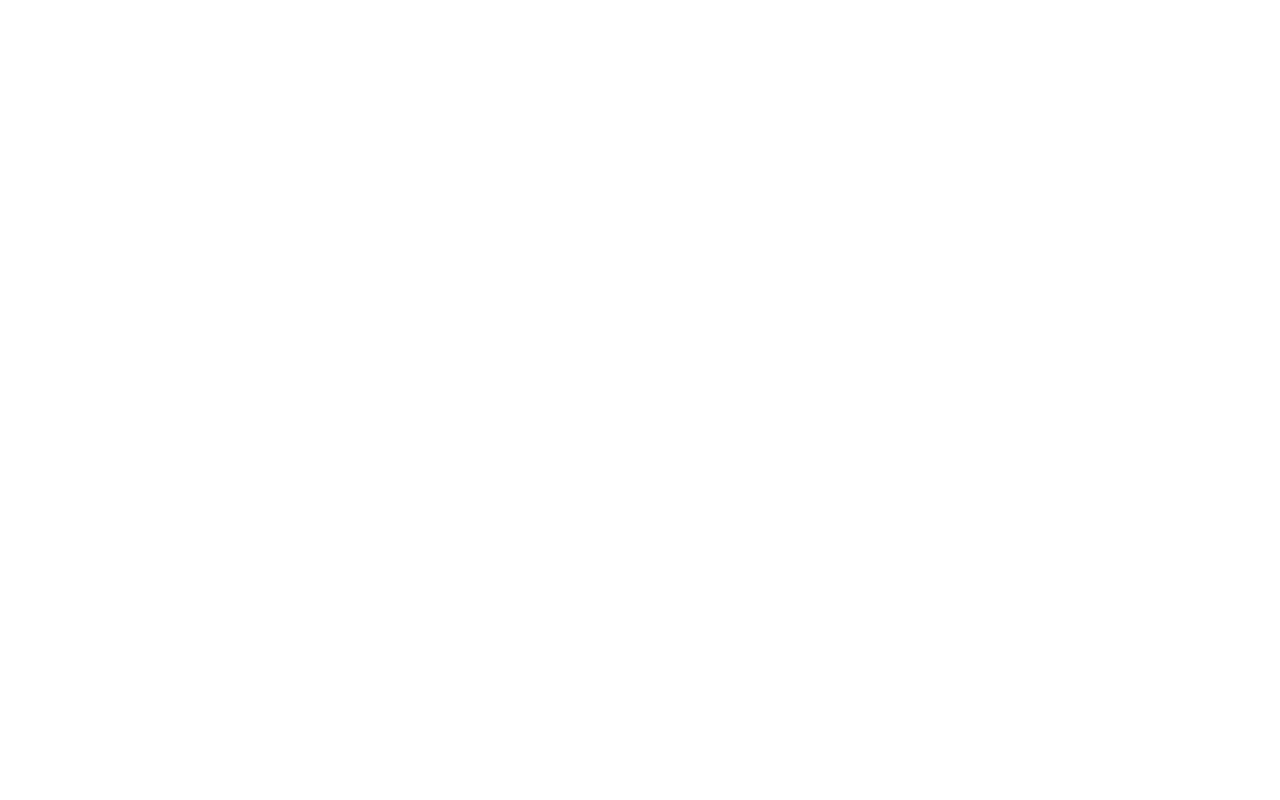
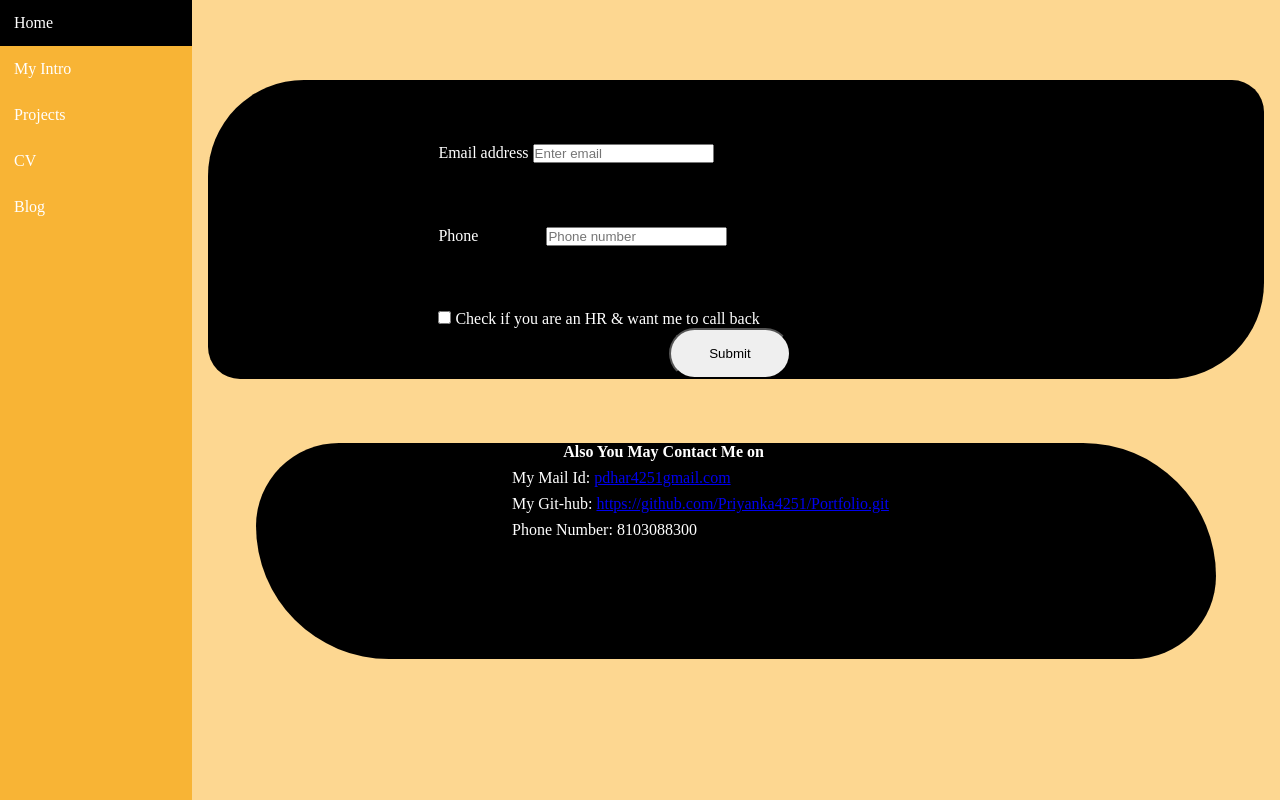
Before and after one commit to Priyanka4251/portfolio, a plain HTML site: page contact.html in a window 1280 px wide. Drawn offline with Linux system fonts and the light colour scheme; a web font is replaced by a local one.

Commit message:
initial commit mid

```diff
--- a/contact.html
+++ b/contact.html
@@ -0,0 +1,59 @@
+<!DOCTYPE html>
+<html lang="en">
+
+<head>
+    <meta charset="UTF-8">
+    <meta http-equiv="X-UA-Compatible" content="IE=edge">
+    <meta name="viewport" content="width=device-width, initial-scale=1.0">
+    <title>Portfolio</title>
+    <link rel="stylesheet" href="style.css">
+</head>
+
+<body>
+    <div class="container">
+        <div class="sidebar">
+            <nav>
+                <ul>
+                    <li> <a href="/index.html">Home</a> </li>
+                    <li> <a href="/intro.html">My Intro </a> </li>
+                    <li> <a href="/Prpojects.html"> Projects </a></li>
+                    <li> <a href="/cv.pdf"> CV </a></li>
+                    <li> <a href=""></a> Blog</li>
+                </ul>
+            </nav>
+
+        </div>
+        <div class="main2">
+            <div class="contactform">
+                <form>
+                    <div class="form-group">
+                      <label for="exampleInputEmail1">Email address</label>
+                      <input type="email" class="form-control" id="exampleInputEmail1" aria-describedby="emailHelp" placeholder="Enter email">
+                      <small id="emailHelp" class="form-text text-muted"></small>
+                    </div>
+                    <div class="form-group">
+                      <label for="Phonenumber">Phone</label>
+                      <input type="Phone" class="form-control" id="HRPhone" placeholder="Phone number ">
+                    </div>
+                    <div class="form-group form-check">
+                      <input type="checkbox" class="form-check-input" id="exampleCheck1">
+                      <label class="form-check-label" for="exampleCheck1">Check if you are an HR & want me to call back</label>
+                    </div>
+                    <button type="submit" class="btn btn-primary">Submit</button>
+                  </form>
+
+        </div>
+        <div class="container2">
+        <div class="owncontact">
+        <p2>Also You May Contact Me on </p2>
+        <div class="links">
+       <div class="link1"> <div class="myemail">My Mail Id: <a href="pdhar4251gmail.com">pdhar4251gmail.com</a> </div></div>
+        <div class="mygitid">My Git-hub: <a href="https://github.com/Priyanka4251/Portfolio.git">https://github.com/Priyanka4251/Portfolio.git</a> </div>
+        <div class="phone">Phone Number: 8103088300</div></div>
+        </div>
+        </div>
+
+
+</body>
+
+</html>
--- /dev/null
+++ b/introstyle.css
@@ -0,0 +1,78 @@
+*{
+    margin: 0;
+    padding: 0;
+}
+
+.container3{
+    display: flex;
+    height: 100vh;
+}
+.main4{
+    background-color:rgb(241, 185, 79) ;
+    font-size: 20px;
+    width: 65vw;
+    height: 45vh;
+    border-radius: 8vh 8vw;
+    color: white;
+    margin: 10vh 10vw;
+    animation-name: intro-anim;
+    animation-duration: 3s;
+    animation-iteration-count:1;
+    animation-direction: normal;
+}
+
+@keyframes intro-anim{
+    0%{
+       transform: scale(3, 0.33);
+    }
+    100%{
+       transform: scale(1, 1);
+    }
+}
+p{
+    padding: 2vh 8vw;
+}
+.name{
+    font-weight: bold;
+    padding: 2vh 12vw;
+}
+.sidebar nav li a{
+    text-decoration: none;
+    color: white;
+}
+li{
+    list-style: none;
+    padding: 4vh 0;
+}
+ul{
+    padding: 0 4vw;
+}
+.devinfo a{
+    text-decoration: none;
+    color: orange;
+}
+/* .buttons button a:hover{
+    color: white;
+} */
+li:hover{
+    background-color: black;
+    color: white;
+}
+nav{
+    background-color: rgb(248, 180, 53);
+    color: white;
+    width: 15vw;
+    height: 100vh;
+    animation-name: slide2;
+    animation-duration: 3s;
+    animation-iteration-count:1;
+    animation-direction: normal;
+}
+@keyframes slide2 {
+    0%{
+        height: 0 ;
+    }
+    100%{
+        height:100vh ;
+    }
+}
--- a/style.css
+++ b/style.css
@@ -10,20 +10,127 @@
     display: flex;
     height: 100vh;
 }
-
+.main3{
+    display: flex;
+    justify-content: center;
+}
 nav{
-    background-color: orange;
+    background-color: rgb(248, 180, 53);
     color: white;
     width: 15vw;
-    height: 100vh;
+    height: 100vh;animation-name: slide2;
+    animation-duration: 3s;
+    animation-iteration-count:1;
+    animation-direction: normal;
 }
+@keyframes slide2 {
+    0%{
+        height: 0 ;
+    }
+    100%{
+        height:100vh ;
+    }
+}
+
 .main{
     background-image:url(/background.jpg) ;
     font-size: 20px;
     width: 85vw;
 }
+.main2{
+    /* background-image: url(/CONTACT.JPG); */
+    background-color: rgb(253, 215, 145);
+    width: 85vw;
+    height: 100vh;
+    /* display: flex;
+    justify-content: center;
+    align-items: center; */
+}
+.container2{
+    margin: 48vh 0vw;
+}
+.mygitid{
+    padding: 0vh 20vw;
+}
+.myemail{
+    padding: 1vh 20vw;
+}
+.phone{
+    padding: 1vh 20vw;
+}
+.form-group{
+    padding: 8vh 18vw;
+    margin: -8vh 0;
+
+}
+/* input#Phone.form-control{
+    margin:0rem 2rem ;
+} */
+button.btn.btn-primary{
+    margin: 0 36vw;
+    padding: 2vh 3vw;
+    border-radius: 2rem;
+}
+button.btn.btn-primary:hover{
+    background-color: black;
+    color: white;
+}
+input#HRPhone.form-control{
+    margin: 0 5vw;
+}
+form{
+    background-color: black;
+    color: white;
+    border-radius: 6rem 2rem;
+    width: ;
+    margin: 9rem 1rem;
+    animation-name: slide1;
+    animation-duration: 3s;
+    animation-iteration-count:1;
+    animation-direction: normal;
+}
+@keyframes slide1{
+    0%{
+        transform: scale(3, 0.33);
+     }
+     100%{
+        transform: scale(1, 1);
+     }
+}
+
+.owncontact{
+    background-color: black;
+    color: white;
+    width: 75vw;
+    height: 27vh;
+    border-radius: 40vh 40vw;
+    margin: -40vh 5vw;
+    animation-name: slide;
+    animation-duration: 3s;
+    animation-iteration-count:1;
+    animation-direction: normal;
+}
+@keyframes slide {
+    0%{
+        width:0 ;
+    }
+    100%{
+        width: 75vw;
+    }
+}
+p2{
+   padding: 0 24vw;
+   font-weight:bold ;
+
+}
+.myemail a:hover{
+          color: white;
+}
+.mygitid a:hover{
+    color: white;
+}
 .info{
-background-color:orange;
+    background-color: rgb(248, 180, 53);
  color: rgb(255, 255, 255);
     width: 70vw;
     height: 70vh;
@@ -54,7 +161,7 @@ div.devinfo{
 }
 .buttons button{
     padding: 2vh 2vw;
-    border:solid orange;
+    border:solid rgb(248, 180, 53);
     border-radius: 3vh;
 }
 .buttons button:hover{
```
Also changed, not shown: index.html (+3 -3 lines), intro.html (+39 -0 lines), CONTACT.JPG (added), Projects.html/projectno1.html (added).
